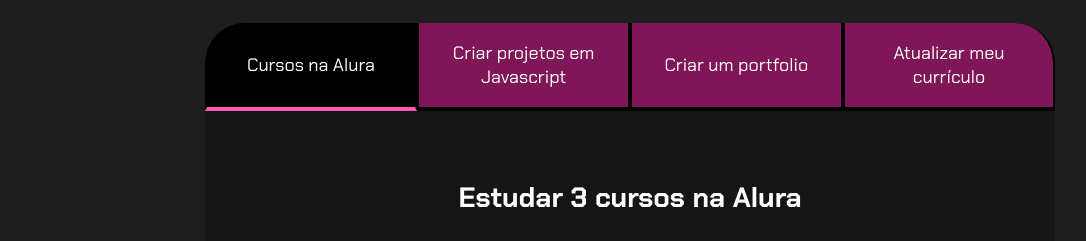
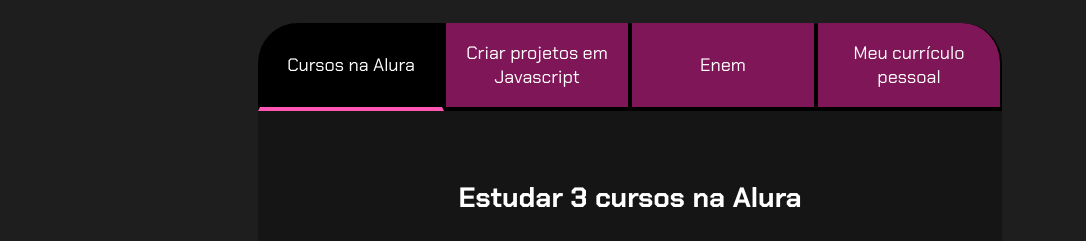
Before and after one commit to anaaisa1/Agenda-digital, a plain HTML site: page index.html in a window 1280 px wide. Shown: the part 80-321 px from the top of the page, without its empty margins (10-1096 px from the left). Drawn offline with Linux system fonts and the light colour scheme.

Commit message:
Add files via upload

```diff
--- a/index.html
+++ b/index.html
@@ -15,8 +15,8 @@
             <div class="botoes">
                 <button class="botao ativo">Cursos na Alura</button>
                 <button class="botao">Criar projetos em Javascript</button>
-                <button class="botao">Criar um portfolio</button>
-                <button class="botao">Atualizar meu currículo</button>
+                <button class="botao">Enem</button>
+                <button class="botao">Meu currículo pessoal</button>
             </div>
             <div class="abas-textos">
                 <div class="aba-conteudo ativo">
@@ -64,7 +64,7 @@
                     </div>
                 </div>
                 <div class="aba-conteudo">
-                    <h3 class="aba-conteudo-titulo-principal"> abertura das inscriçoes do enem </h3>
+                    <h3 class="aba-conteudo-titulo-principal">abertura das inscriçoes para o enem </h3>
                     <h4 class="aba-conteudo-titulo-secundario">Tempo para completar o objetivo</h4>
                     <div class="contador">
                         <div class="contador-digito">
```
